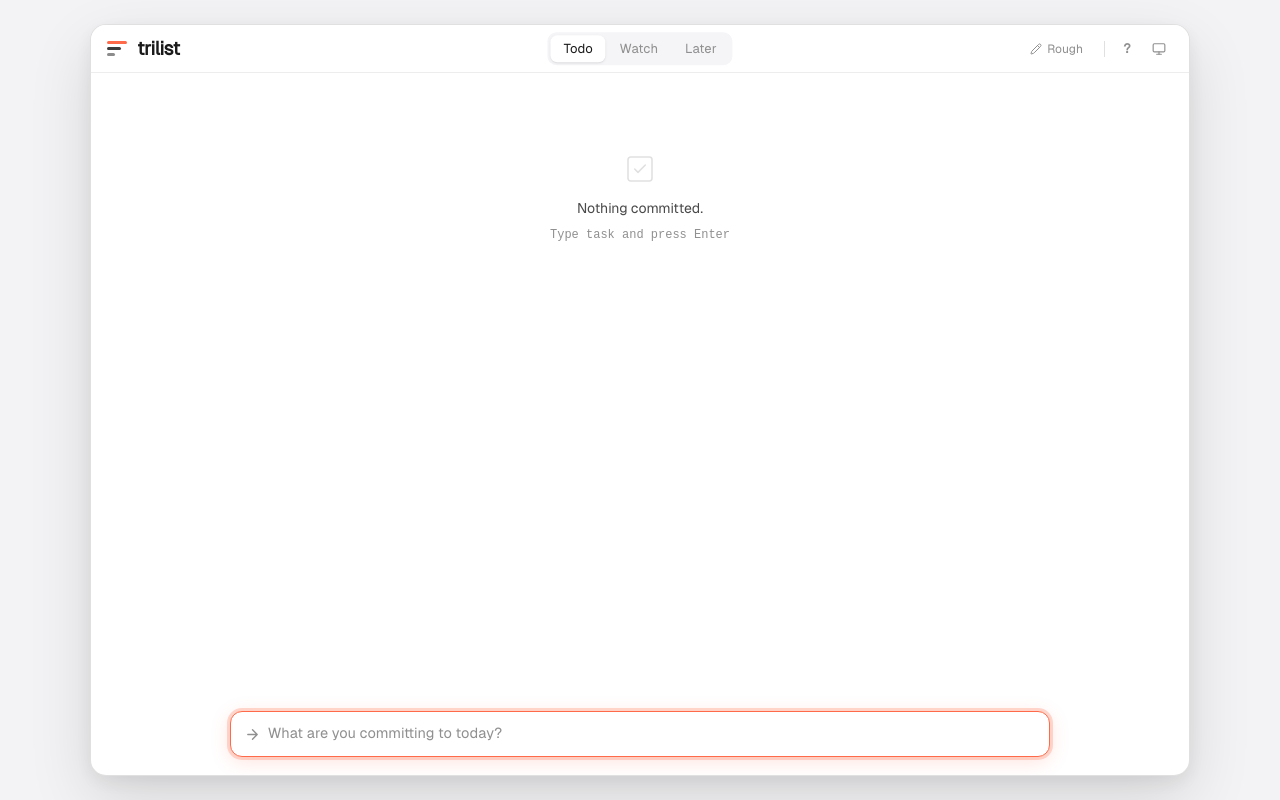
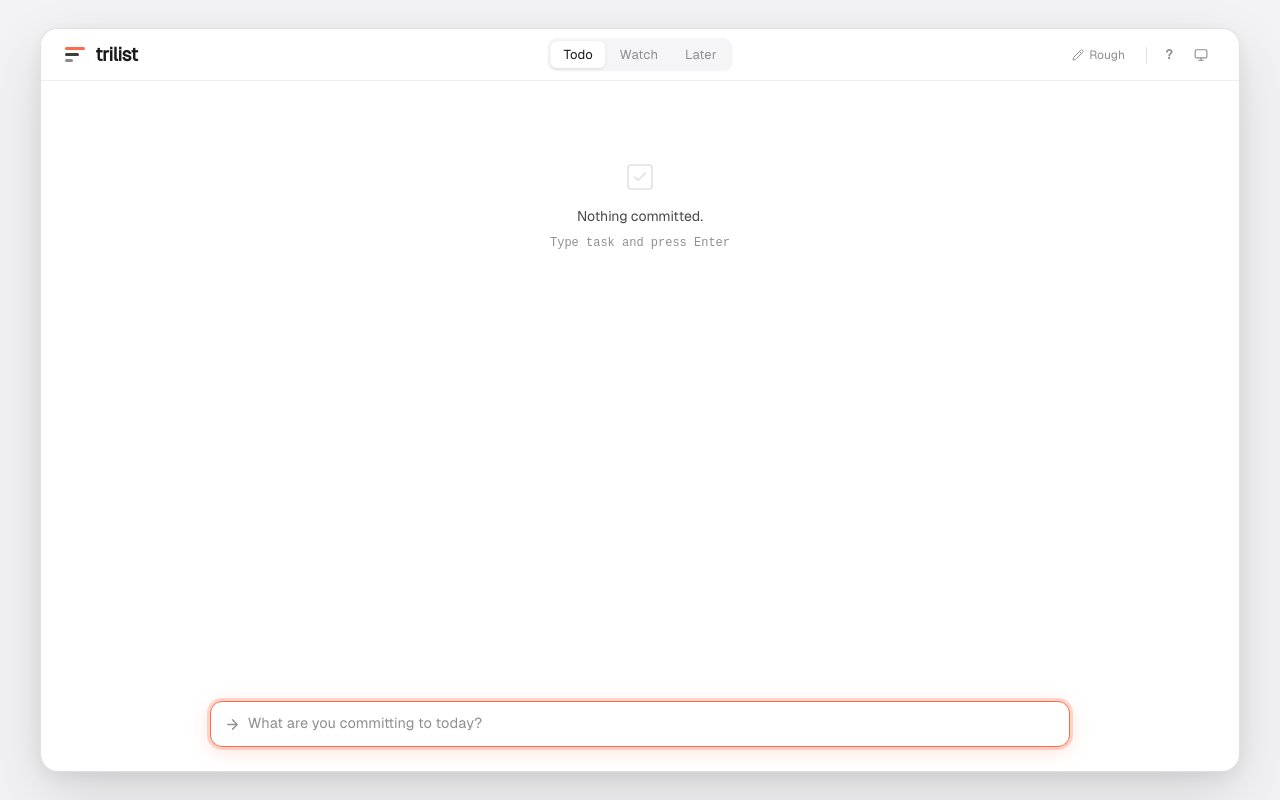
Before and after one commit to nishachay/Trilist, a React (Vite) app: page / in a window 1280 px wide. Built offline with nearby package versions, Linux system fonts and the light colour scheme.

Commit message:
style: calibrate desktop window for 100% symmetrical framed canvas layout with 28px outer margins and 24px inner padding

```diff
--- a/src/index.css
+++ b/src/index.css
@@ -84,22 +84,23 @@
   display: flex;
   align-items: center;
   justify-content: center;
-  padding: 24px;
+  padding: 28px;
   position: relative;
   overflow: hidden;
 }
 
-/* ─── Window ──────────────────────────────────── */
+/* ─── Framed App Canvas Window ────────────────── */
 .window {
   position: relative;
   width: 100%;
-  max-width: 1100px;
-  height: min(840px, calc(100vh - 48px));
+  max-width: 1200px;
+  height: calc(100vh - 56px);
+  max-height: 940px;
   background: var(--surface);
   backdrop-filter: blur(40px) saturate(180%);
   -webkit-backdrop-filter: blur(40px) saturate(180%);
   border: 1px solid var(--border-mid);
-  border-radius: 16px;
+  border-radius: 18px;
   box-shadow: var(--shadow-lg);
   display: flex;
   flex-direction: column;
@@ -110,8 +111,8 @@
 .header {
   display: flex;
   align-items: center;
-  padding: 0 16px;
-  height: 48px;
+  padding: 0 24px;
+  height: 52px;
   background: var(--surface-hi);
   border-bottom: 1px solid var(--border);
   flex-shrink: 0;
@@ -311,7 +312,7 @@
   display: flex;
   align-items: center;
   gap: 12px;
-  padding: 13px 20px;
+  padding: 14px 24px;
   border-bottom: 1px solid var(--border);
   transition: background 0.2s ease;
 }
@@ -629,11 +630,11 @@
 /* ─── Omnibar ─────────────────────────────────── */
 .omnibar-wrap {
   position: absolute;
-  bottom: 18px;
+  bottom: 24px;
   left: 50%;
   transform: translateX(-50%);
-  width: calc(100% - 36px);
-  max-width: 820px;
+  width: calc(100% - 48px);
+  max-width: 860px;
   z-index: 20;
 }
 
```
